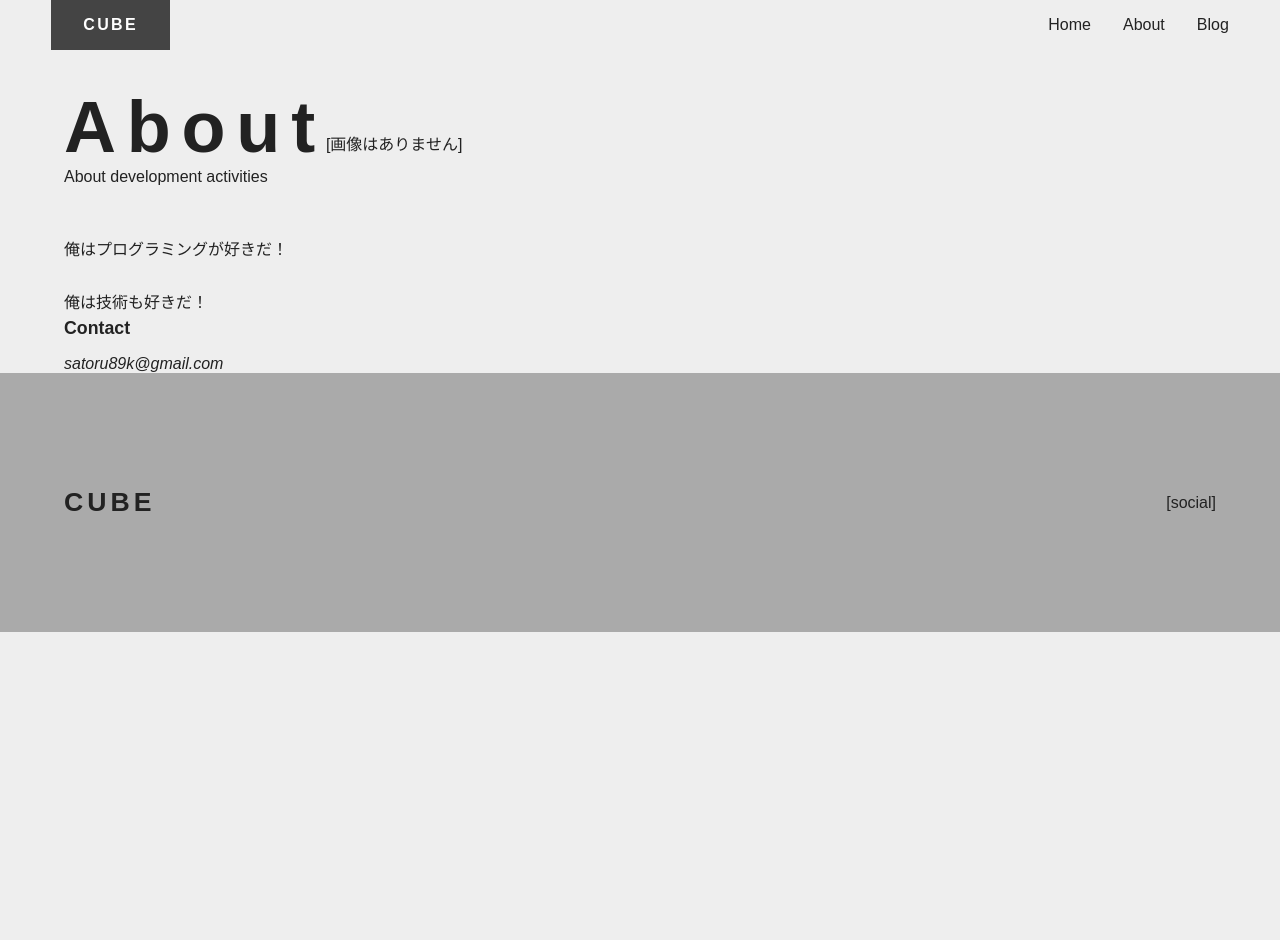
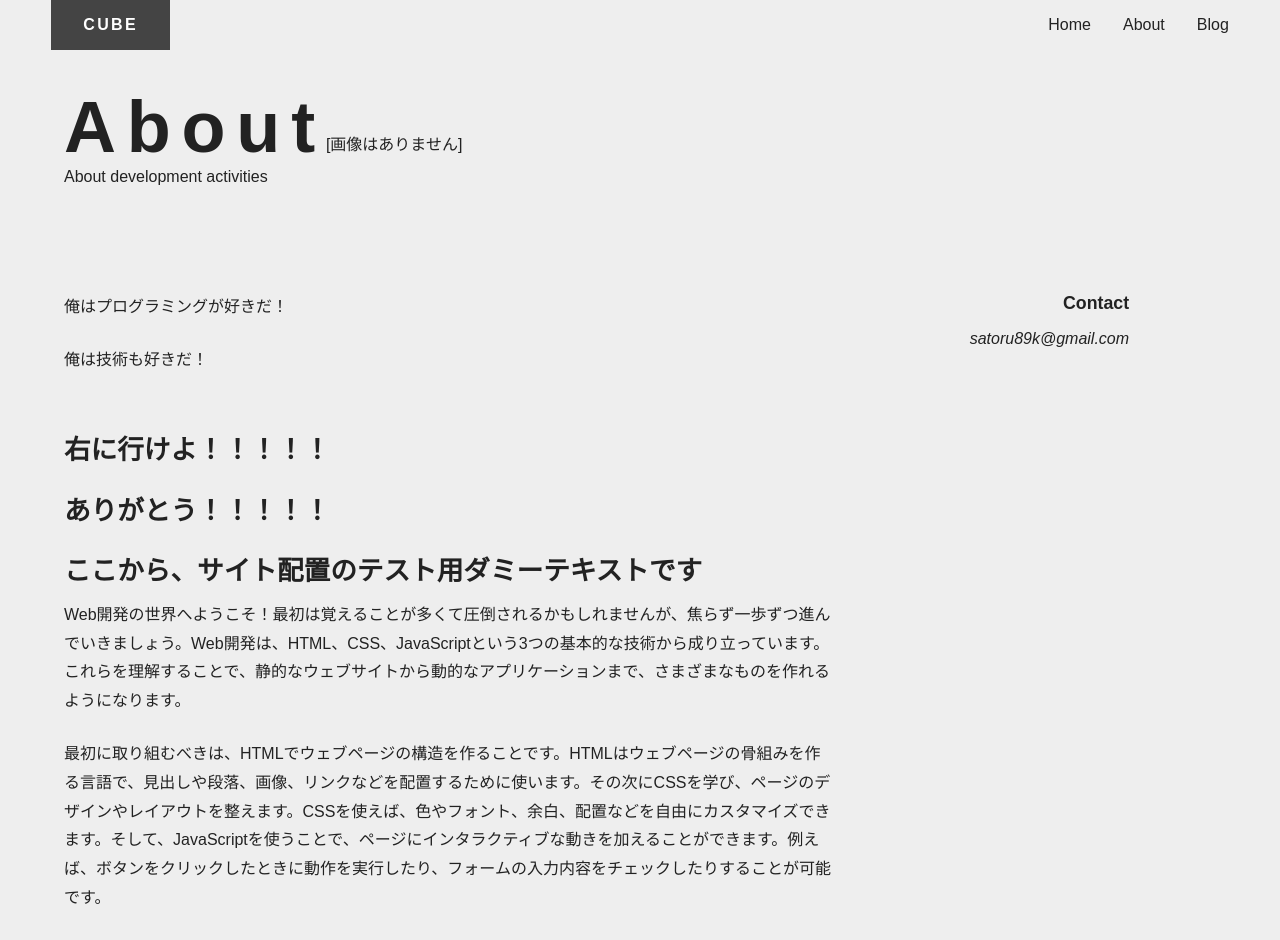
Before and after one commit to Satoru314/blog3, a Next.js app: page /about in a window 1280 px wide. Shown: the top 940 px of the page. Before the commit the page ends 800 px from the top, so only its background shows below. Built offline with nearby package versions, Linux system fonts and the light colour scheme.

Commit message:
4章終わり！

```diff
--- /dev/null
+++ b/components/two-column.js
@@ -0,0 +1,25 @@
+import styles from '@/styles/two-column.module.css'
+import utils from '@/styles/utils.module.css'
+export function TwoColumn({ children }) {
+    return (
+        <div className={`${utils.sideBySide} ${styles.flexContainer}`}>
+            {children}
+        </div>
+    )
+}
+
+export function TwoColumnMain({ children }) {
+    return (
+        <div className={styles.main}>
+            {children}
+        </div>
+    )
+}
+
+export function TwoColumnSidebar({ children }) {
+    return (
+        <div className={styles.sidebar}>
+            {children}
+        </div>
+    )
+}
--- a/pages/about.js
+++ b/pages/about.js
@@ -2,15 +2,41 @@ import Hero from '@/components/hero.js'
 import Container from '@/components/container.js'
 import PostBody from '@/components/post-body.js'
 import Contact from '@/components/contact.js'
+import { TwoColumn, TwoColumnMain, TwoColumnSidebar } from '@/components/two-column.js'
 export default function About() {
   return(
   <Container>
     <Hero title="About" subtitle="About development activities"/>
-    <PostBody>
-  <p>俺はプログラミングが好きだ！</p>
-  <p>俺は技術も好きだ！</p>
-  </PostBody>
-  <Contact />
+    <TwoColumn>
+      <TwoColumnMain>
+        <PostBody>
+          <p>俺はプログラミングが好きだ！</p>
+          <p>俺は技術も好きだ！</p>
+          <h2>右に行けよ！！！！！</h2>
+          <h2>ありがとう！！！！！</h2>
+          <h2>ここから、サイト配置のテスト用ダミーテキストです</h2>
+    <p>
+      Web開発の世界へようこそ！最初は覚えることが多くて圧倒されるかもしれませんが、焦らず一歩ずつ進んでいきましょう。Web開発は、HTML、CSS、JavaScriptという3つの基本的な技術から成り立っています。これらを理解することで、静的なウェブサイトから動的なアプリケーションまで、さまざまなものを作れるようになります。
+    </p>
+    <p>
+       最初に取り組むべきは、HTMLでウェブページの構造を作ることです。HTMLはウェブページの骨組みを作る言語で、見出しや段落、画像、リンクなどを配置するために使います。その次にCSSを学び、ページのデザインやレイアウトを整えます。CSSを使えば、色やフォント、余白、配置などを自由にカスタマイズできます。そして、JavaScriptを使うことで、ページにインタラクティブな動きを加えることができます。例えば、ボタンをクリックしたときに動作を実行したり、フォームの入力内容をチェックしたりすることが可能です。
+    </p>
+    <p>
+      Web開発を学ぶ上で大切なのは、実際に手を動かしてコードを書くことです。小さなプロジェクトを作りながら、少しずつスキルを磨いていきましょう。また、エラーやバグに遭遇することは避けられませんが、それは成長のチャンスです。エラーの原因を調べて解決する過程で、より深い理解が得られます。
+    </p>
+    <p>
+      さらに、Web開発の世界では新しい技術やツールが次々と登場します。ReactやNext.jsのようなフレームワーク、GitやGitHubのようなバージョン管理ツール、そしてデプロイメントのためのプラットフォームなど、学ぶべきことはたくさんあります。しかし、すべてを一度に学ぼうとせず、基礎をしっかり固めてから徐々に進めていくことが大切です。
+    </p>
+    <p>
+      最後に、Web開発は一人で行うものではありません。コミュニティに参加し、他の開発者と交流することで、多くの知識やアイデアを得ることができます。オンラインフォーラムやSNS、勉強会などを活用して、仲間と一緒に成長していきましょう。Web開発の旅は長いですが、その分やりがいも大きいです。楽しみながら学び、素晴らしいウェブ体験を作り出してください！
+    </p>
+        </PostBody>
+      </TwoColumnMain>
+
+      <TwoColumnSidebar>
+        <Contact />
+      </TwoColumnSidebar>
+    </TwoColumn>
   </Container>
 )
 }
--- /dev/null
+++ b/styles/two-column.module.css
@@ -0,0 +1,28 @@
+.flexContainer {
+    gap: var(--space-md);
+    margin: var(--space-md) 0 var(--space-lg);
+}
+
+@media (min-width: 768px) {
+    .main {
+        width: 768px;
+    }
+
+    .sidebar {
+        width: 240px;
+        position: sticky;
+        top: 40px;
+        align-self: flex-start;
+    }
+
+    .sidebar * {
+        text-align: right;
+    }
+
+    .sidebar :is(div, ul) {
+        width: fit-content;
+        margin-left: auto;
+        place-items: flex-end;
+        place-content: flex-end;
+    }
+}
--- a/styles/utils.module.css
+++ b/styles/utils.module.css
@@ -9,6 +9,7 @@
 .sideBySide {
     display: flex;
     align-items: column;
+    flex-direction: column;
 }
 
 @media (min-width: 768px) {
```
